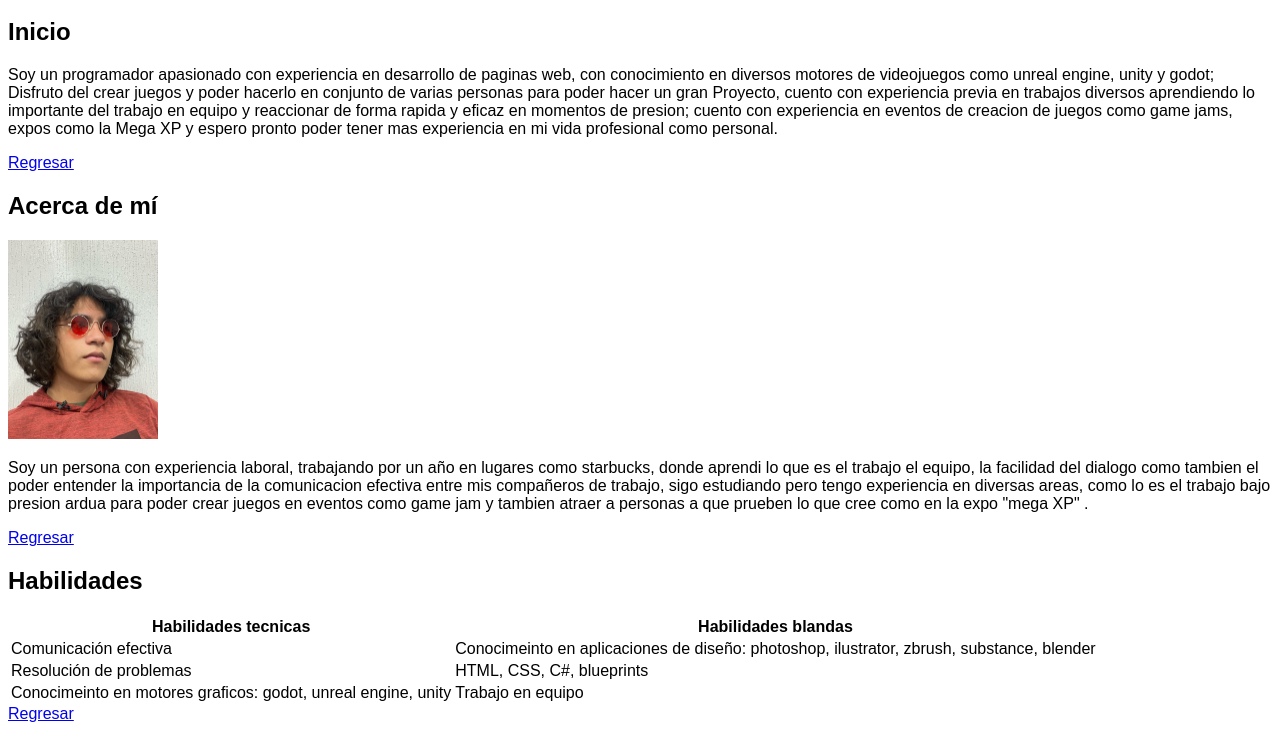
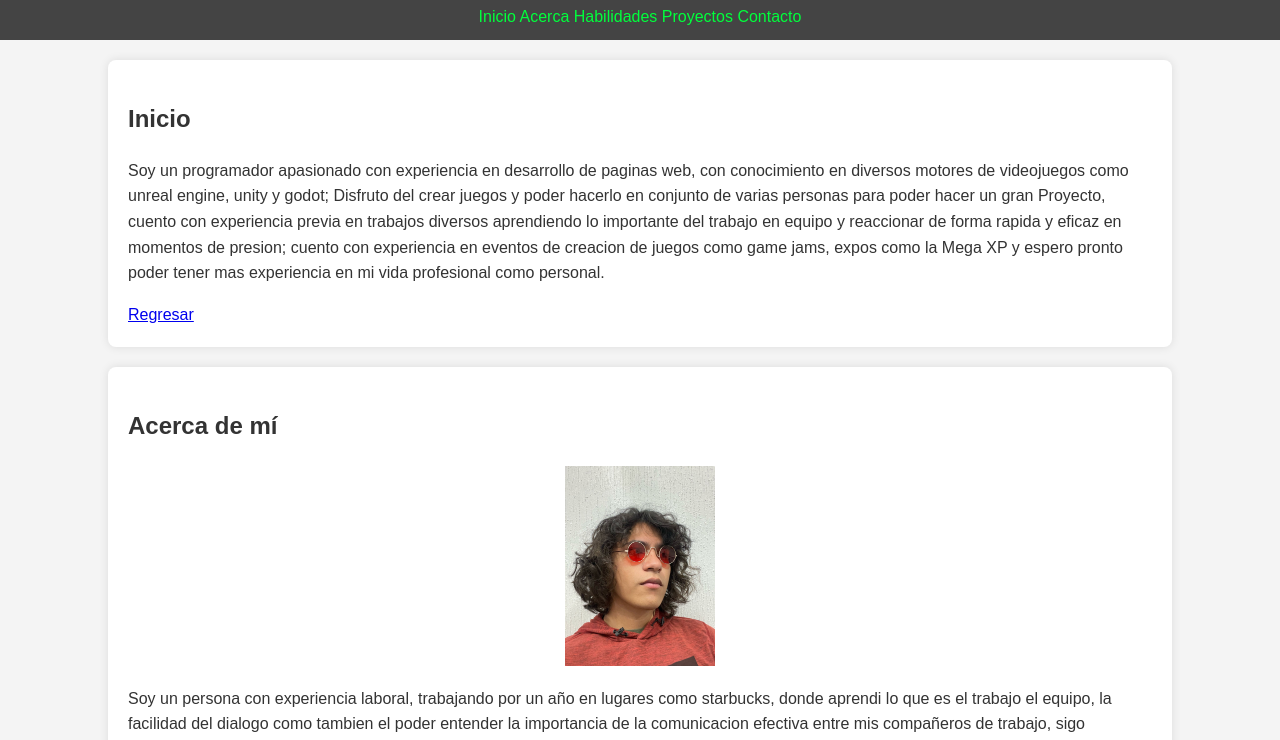
Before and after one commit to Antonio1886/Metodologia-De-La-Investigacion, a plain HTML site: page docs/cv-web/index.html in a window 1280 px wide. Shown: the part 100-840 px from the top of the page. Drawn offline with Linux system fonts and the light colour scheme.

Commit message:
Agregando css

```diff
--- a/docs/cv-web/index.html
+++ b/docs/cv-web/index.html
@@ -4,13 +4,14 @@
     <meta charset="UTF-8">
     <meta name="viewport" content="width=device-width, initial-scale=1.0">
     <title>CV-Web</title>
-    <link rel="stylesheet" href="/docs/styles.css">
+    <link rel="stylesheet" href="/docs/cv-web/styless.css">
     <link rel="icon"  href="/docs/img/Favicon.png" type="image/x-icon">
+
 
 
 </head>
 <body>
-    <h1>José Antonio Pérez Islas</h1>
+    <h1 class="title" href="#Jose Antonio">José Antonio Pérez Islas</h1>
 
     <nav>
         <a href="#inicio">Inicio</a>
@@ -22,19 +23,21 @@
 
     <main class="container" id="inicio">
         <section>
-            <h2>Inicio</h2>
+            <h2 >Inicio</h2>
             <p>Soy un programador apasionado con experiencia en desarrollo de paginas web, con conocimiento en diversos motores de videojuegos como unreal engine, unity y godot;
                 Disfruto del crear juegos y poder hacerlo en conjunto de varias personas para poder hacer un gran Proyecto, cuento con experiencia previa en trabajos diversos
                 aprendiendo lo importante del trabajo en equipo y reaccionar de forma rapida y eficaz en momentos de presion; cuento con experiencia en eventos de creacion de juegos
                 como game jams, expos como la Mega XP y espero pronto poder tener mas experiencia en mi vida profesional como personal.
                 </p>
-            <p><a href="#inicio">Regresar</a>
+                <a href="#">Regresar</a>
         </section>
     </main>
     <main class="container" id="acerca">
         <section>
             <h2>Acerca de mí</h2>
-            <img src="img/AntonioHTML.jpg" alt="Mi Foto" width="150">
+            <div class="img-container">
+                <img src="img/AntonioHTML.jpg" alt="Mi Foto" width="150">
+            </div>
             <p> Soy un persona con experiencia laboral, trabajando por un año en lugares como starbucks, donde aprendi lo que es el trabajo el equipo, la facilidad del dialogo
                 como tambien el poder entender la importancia de la comunicacion efectiva entre mis compañeros de trabajo, sigo estudiando pero tengo experiencia en diversas
                 areas, como lo es el trabajo bajo presion ardua para poder crear juegos en eventos como game jam y tambien atraer a personas a que prueben lo que cree como en
@@ -42,7 +45,7 @@
 
 
                 .</p>
-            <a href="#inicio">Regresar</a>
+                <a href="#">Regresar</a>
         </section>
     </main>
 
@@ -78,7 +81,7 @@
 
 
 
-                <a href="#inicio">Regresar</a>
+            <a href="#">Regresar</a>
             </ul>
         </section>
     </main>
@@ -100,7 +103,7 @@
 
                 <h3>Aristocartas</h3>
                 <p>Juego de cartas de mazo inspirado en innscryption</p>
-                <a href="#inicio">Regresar</a>
+                <a href="#">Regresar</a>
             </article>
         </section>
     </main>
@@ -116,7 +119,7 @@
                 <label for="mensaje">Envíame un mensaje:</label><br>
                 <textarea id="mensaje" rows="4" cols="50"></textarea><br>
                 <button type="submit">Enviar</button>
-                <a href="#inicio">Regresar</a>
+                <a href="#">Regresar</a>
                 <a href="/docs/index.html">Pagina de inicio</a>
             </form>
         </section>
--- /dev/null
+++ b/docs/cv-web/styless.css
@@ -0,0 +1,97 @@
+/* Estilos generales */
+body {
+    font-family: Arial, sans-serif;
+    line-height: 1.6;
+    margin: 0;
+    padding: 0;
+    background-color: #f4f4f4;
+    color: #333;
+}
+
+/* Encabezado */
+header {
+    background: #333;
+    color: white;
+    text-align: center;
+    padding: 20px 0;
+}
+
+/* Navegación */
+nav {
+    background: #444;
+    padding: 10px;
+    text-align: center;
+}
+
+
+
+/* Contenedores */
+.container {
+    width: 80%;
+    margin: 20px auto;
+    background: white;
+    padding: 20px;
+    border-radius: 8px;
+    box-shadow: 0px 0px 10px rgba(0, 0, 0, 0.1);
+}
+
+/* Botón */
+.btn {
+    display: inline-block;
+    margin-top: 10px;
+    padding: 10px 15px;
+    background: #333;
+    color: white;
+    text-decoration: none;
+    border-radius: 5px;
+}
+
+.btn:hover {
+    background: #555;
+}
+
+/* Tabla */
+table {
+    width: 100%;
+    border-collapse: collapse;
+    margin-top: 10px;
+}
+
+table th, table td {
+    border: 1px solid #ddd;
+    padding: 10px;
+    text-align: center;
+}
+
+table th {
+    background: #444;
+    color: white;
+}
+
+/* Pie de página */
+footer {
+    background: #333;
+    color: white;
+    text-align: center;
+    padding: 10px 0;
+    margin-top: 20px;
+}
+/* Contenedor para centrar la imagen */
+.img-container {
+    display: flex;
+    justify-content: center;
+    align-items: center;
+    margin: 20px 0;
+}
+/* Estilo para centrar el título */
+.title {
+    text-align: center;
+}
+nav a {
+    color: rgb(0, 255, 60);
+    text-decoration: none;
+}
+
+nav a:hover {
+    color: red;
+}
```
Also changed, not shown: 1 other file.
